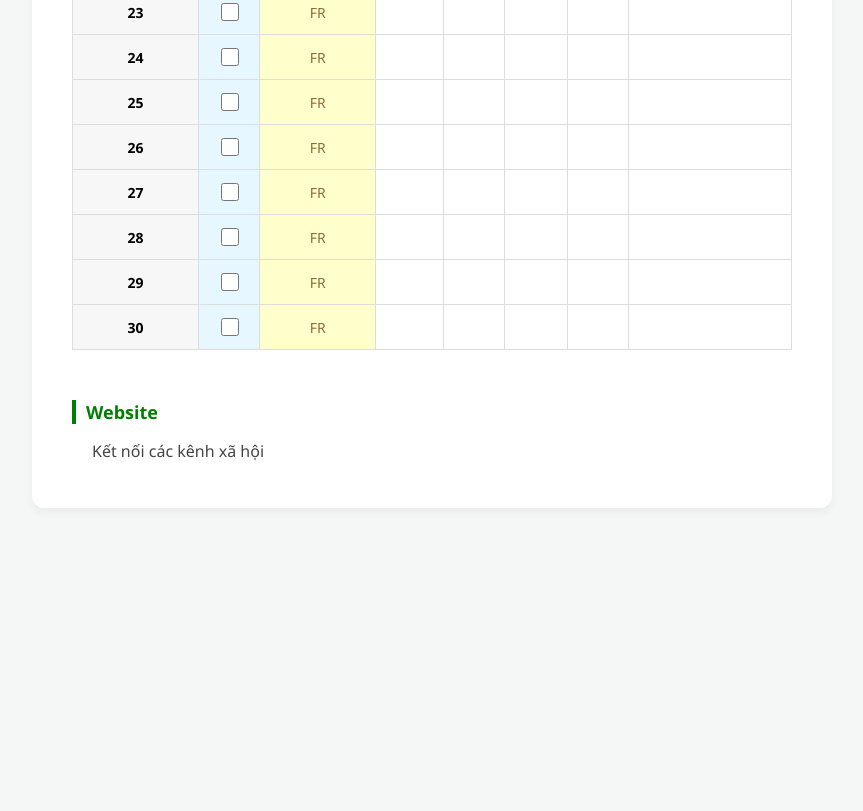
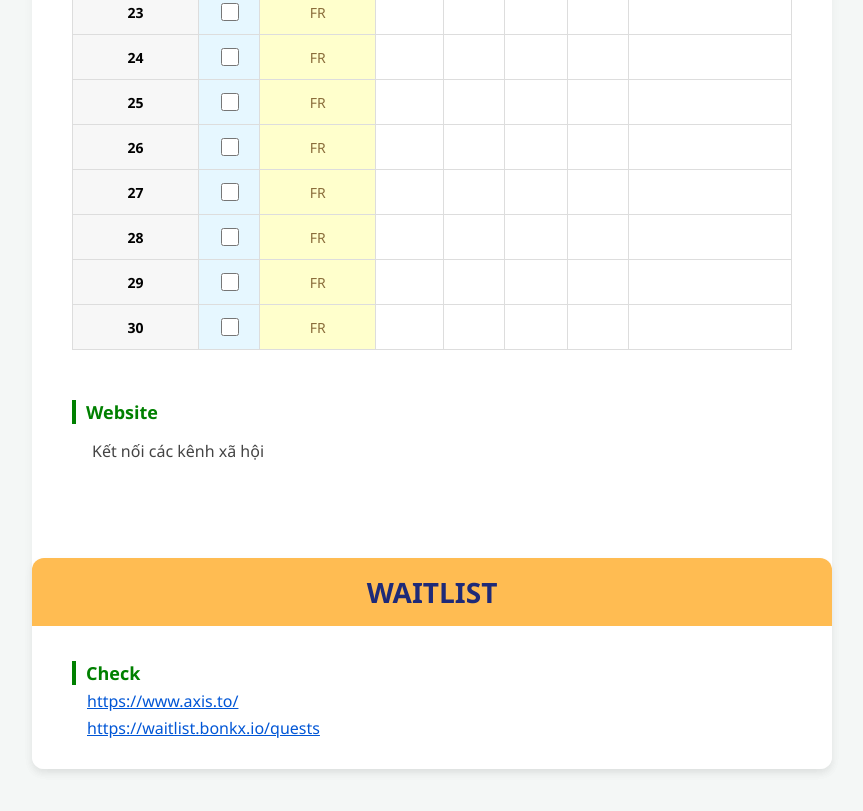
Before and after one commit to Ta-Thao/tryhardairdrop.github.io, a plain HTML site: page index.html in a window 1280 px wide. Shown: the part 4204-5015 px from the top of the page, without its empty margins (208-1071 px from the left). Before the commit the page ends 4792 px from the top, so only its background shows below. Drawn offline with Linux system fonts and the light colour scheme.

Commit message:
Update index.html

```diff
--- a/index.html
+++ b/index.html
@@ -503,6 +503,22 @@
 
         <p style="margin-left:20px; color:#444;">Kết nối các kênh xã hội</p>
     </div>
+
+        <div id="waitlist" class="detail-section">
+        <div class="detail-header">WAITLIST</div>
+        <div class="detail-body">
+            <div class="link-title">Check</div>
+            <a class="project-link" href="https://www.axis.to/" target="_blank">
+              https://www.axis.to/
+            </a>
+            <a class="project-link" href="https://waitlist.bonkx.io/quests" target="_blank">
+              https://waitlist.bonkx.io/quests
+            </a>
+
+
+
+        </div>
+    </div>
 </div>
 
 
```
